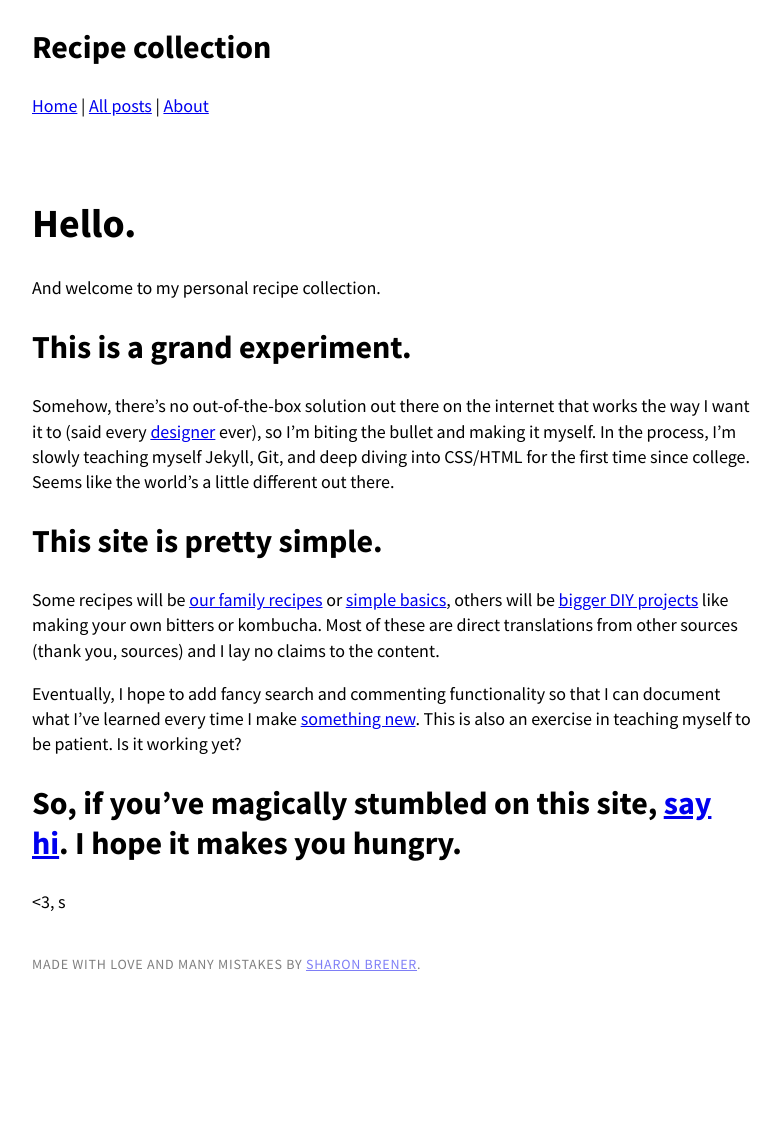
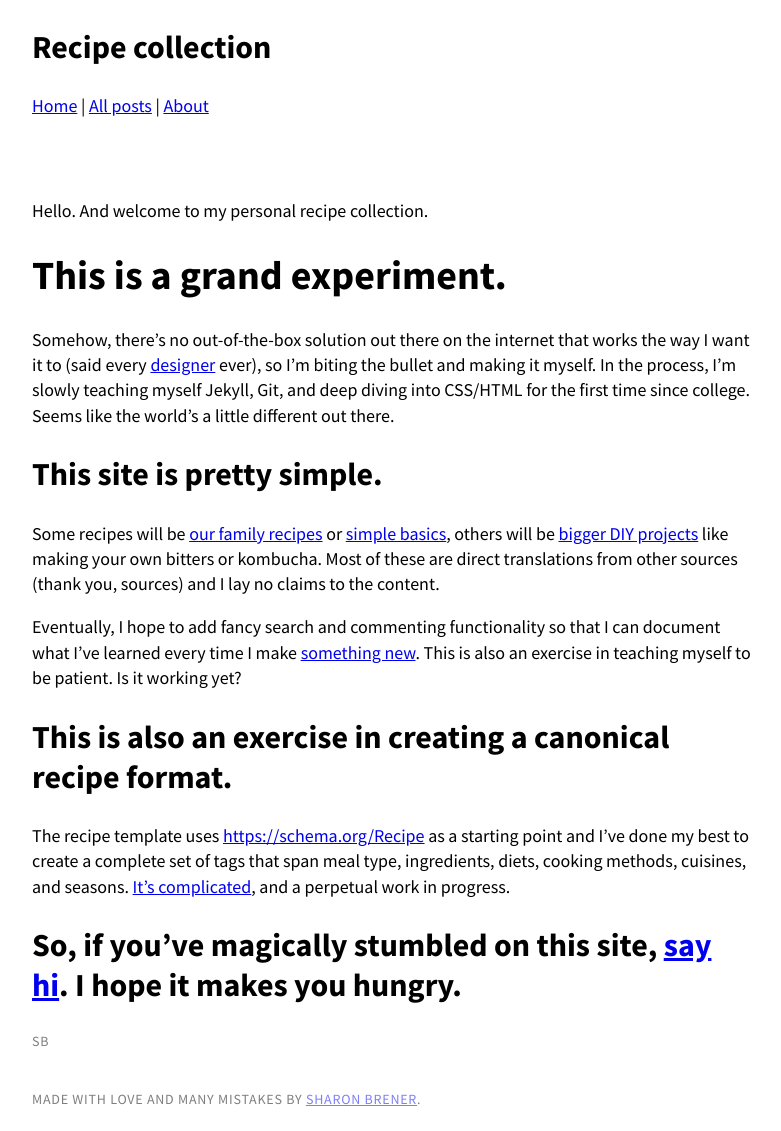
Before and after one commit to scottgallant/recipe-collection, a Jekyll site: the page built from about.md, in a window 1280 px wide. Shown: the whole page, without its empty margins (248-1029 px from the left). Built offline with Jekyll 4.4.1, drawn with Linux system fonts in a browser that asks for light colours; before the commit the page ends 996 px from its top, so only the background shows below that.

Commit message:
Update from Forestry.io - about.md

```diff
--- a/about.md
+++ b/about.md
@@ -3,20 +3,22 @@ title: About
 date: '2017-01-05 00:00:00'
 layout: default
 ---
-# Hello.
+Hello. And welcome to my personal recipe collection.
 
-And welcome to my personal recipe collection.
+# This is a grand experiment.
 
-## This is a grand experiment.
-
-Somehow, there's no out-of-the-box solution out there on the internet that works the way I want it to (said every <a href="http://www.sharonbrener.com">designer</a> ever), so I'm biting the bullet and making it myself. In the process, I'm slowly teaching myself Jekyll, Git, and deep diving into CSS/HTML for the first time since college. Seems like the world's a little different out there.
+Somehow, there's no out-of-the-box solution out there on the internet that works the way I want it to (said every [designer](http://www.sharonbrener.com) ever), so I'm biting the bullet and making it myself. In the process, I'm slowly teaching myself Jekyll, Git, and deep diving into CSS/HTML for the first time since college. Seems like the world's a little different out there.
 
 ## This site is pretty simple.
 
-Some recipes will be <a href="/tag/family">our family recipes</a> or <a href="/tag/basic">simple basics</a>, others will be <a href="/tag/diy-project">bigger DIY projects</a> like making your own bitters or kombucha. Most of these are direct translations from other sources (thank you, sources) and I lay no claims to the content.
+Some recipes will be [our family recipes](/tag/family) or [simple basics](/tag/basic), others will be [bigger DIY projects](/tag/diy-project) like making your own bitters or kombucha. Most of these are direct translations from other sources (thank you, sources) and I lay no claims to the content.
 
-Eventually, I hope to add fancy search and commenting functionality so that I can document what I've learned every time I make <a href="/tag/to-do">something new</a>. This is also an exercise in teaching myself to be patient. Is it working yet?
+Eventually, I hope to add fancy search and commenting functionality so that I can document what I've learned every time I make [something new](/tag/to-do). This is also an exercise in teaching myself to be patient. Is it working yet?
 
-## So, if you've magically stumbled on this site, <a href="http://sharonbrener.com/contact/">say hi</a>. I hope it makes you hungry.
+## This is also an exercise in creating a canonical recipe format.
 
-<3, s
+The recipe template uses <https://schema.org/Recipe> as a starting point and I've done my best to create a complete set of tags that span meal type, ingredients, diets, cooking methods, cuisines, and seasons. [It's complicated](/template), and a perpetual work in progress.
+
+## So, if you've magically stumbled on this site, [say hi](http://sharonbrener.com/contact/). I hope it makes you hungry.
+
+##### sb
```
